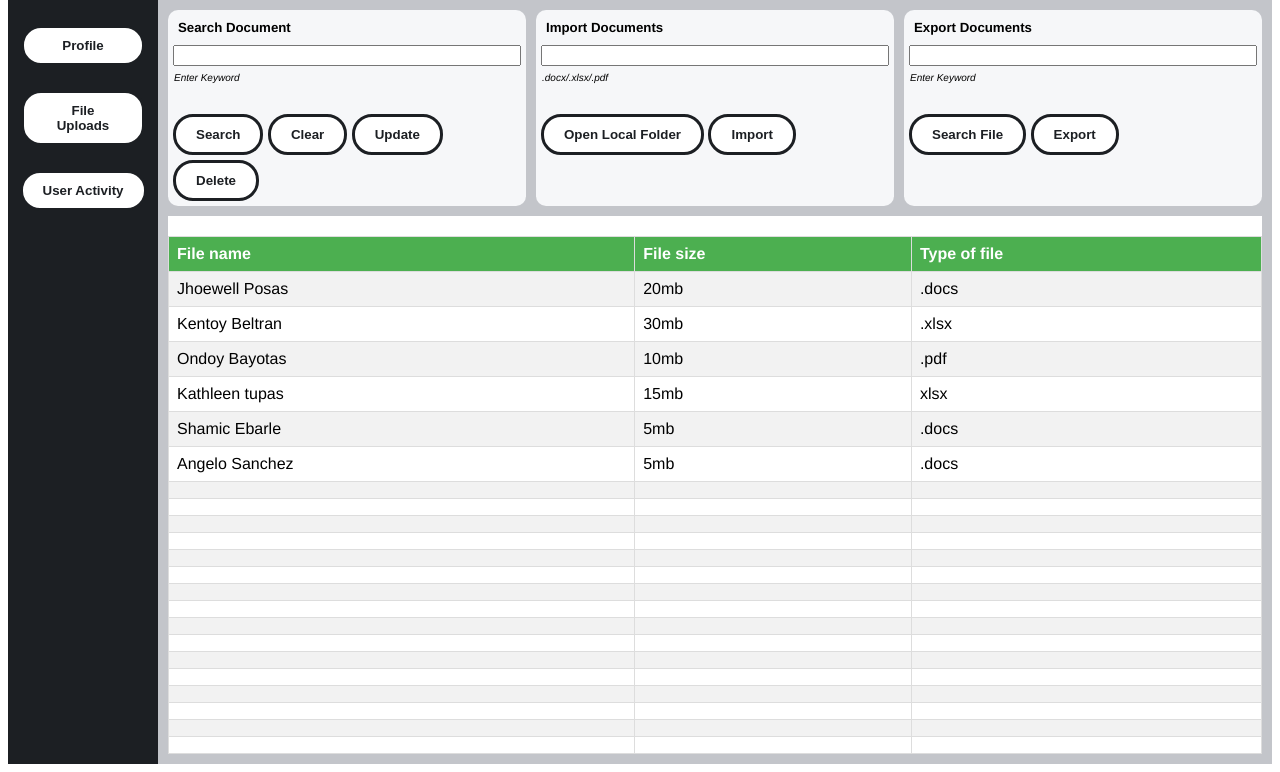
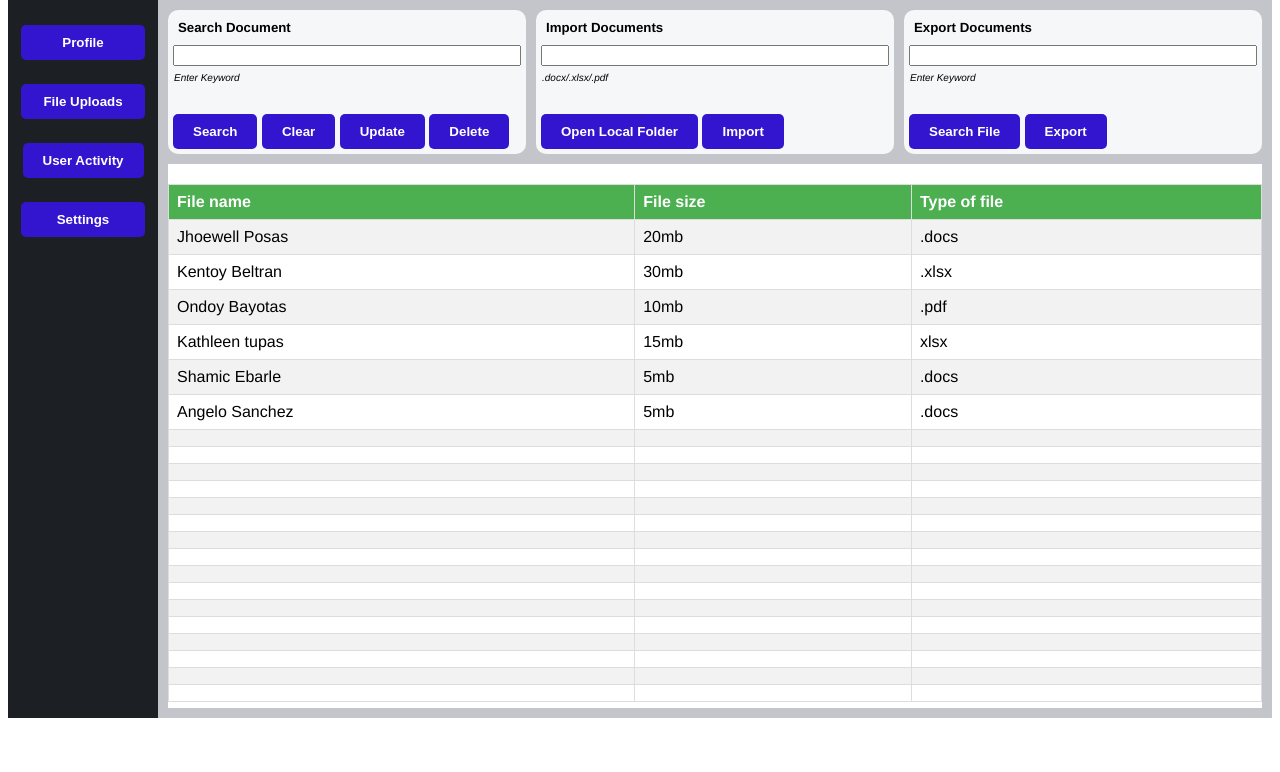
Before and after one commit to BenBayotas/DocTrackingSystem_UI_Group2, a PHP site: page / in a window 1280 px wide. Shown: the part 58-830 px from the top of the page. After the commit the page ends 776 px from the top, so only its background shows below. Run offline with PHP 8.4, Linux system fonts and the light colour scheme.

Commit message:
First commit

```diff
--- a/index.html
+++ b/index.html
@@ -26,6 +26,9 @@
       </div>
       <div class="item item-3">
         <button> User Activity </button>
+      </div>
+      <div class="item item-4">
+        <button style="width: 124.2px;"> Settings </button>
       </div>
 
     </div>
--- a/styles.css
+++ b/styles.css
@@ -85,6 +85,7 @@ body {
  flex-grow: 1;
 }
 button {
+
   background-color:#fff;
   font-weight: bold;
   color:#1c1f23;
@@ -101,6 +102,15 @@ button:hover {
 }
 button:active{
   opacity: 0.7;
+}
+
+button{
+  background-color: #3415cf;
+  color: #fff;
+  padding: 10px 20px;
+  border: none;
+  border-radius: 5px;
+  cursor: pointer;
 }
 
 .sub-card1 {
```
